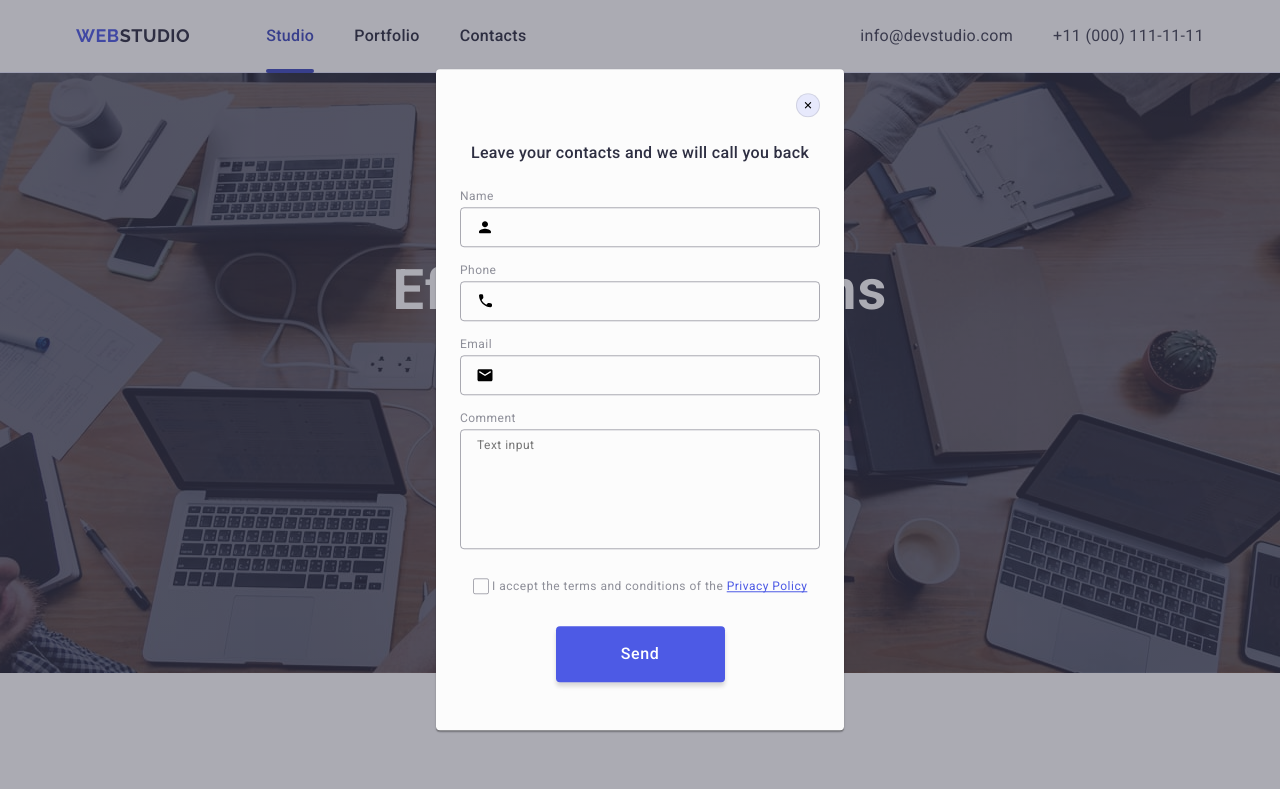
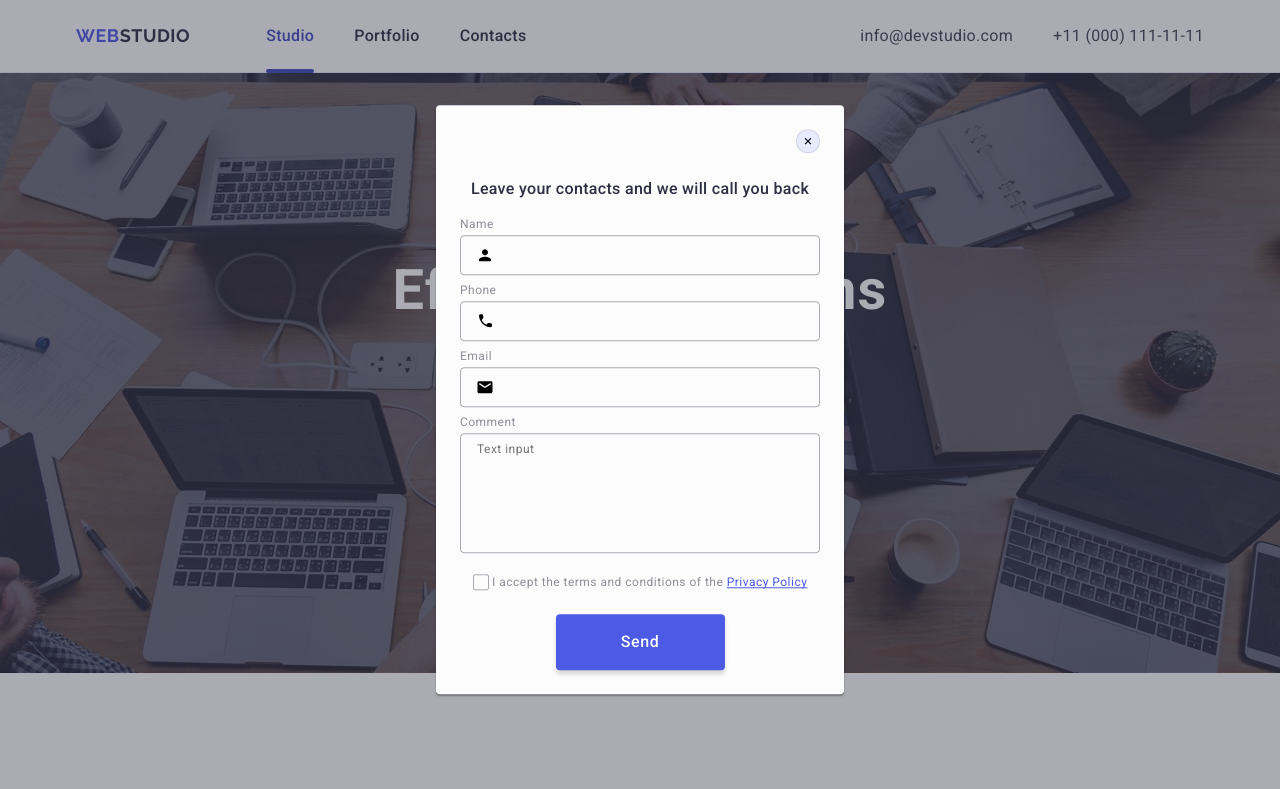
Before and after one commit to Victoria-art-creator/goit-markup-hw-05, a plain HTML site: page index.html in a window 1280 px wide. Shown: the top 789 px of the page. Drawn offline with nearby package versions, Linux system fonts and the light colour scheme.

Commit message:
add updates

```diff
--- a/css/styles.css
+++ b/css/styles.css
@@ -500,7 +500,6 @@ input {
     width: 264px;
     height: 40px;
     box-shadow: 0 4px 4px 0 rgba(0, 0, 0, 0.15);
-    margin-top: 16px;
     padding-left: 16px;
 }
 
@@ -621,16 +620,6 @@ input {
     text-align: center;
     color: #2e2f42;
     margin-bottom: 16px;
-}
-
-.form {
-    display: flex;
-    flex-direction: column;
-    gap: 8px;
-    border-radius: 4px;
-    max-width: 360px;
-    min-width: 336px;
-    margin: 24px auto;
 }
 
 .form-wrapper {
```
